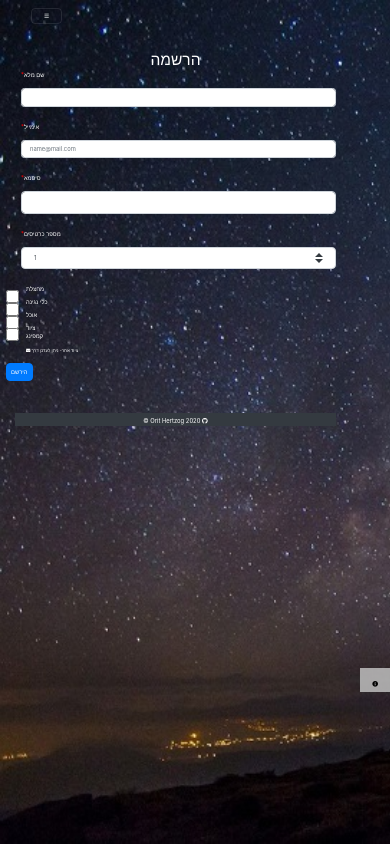
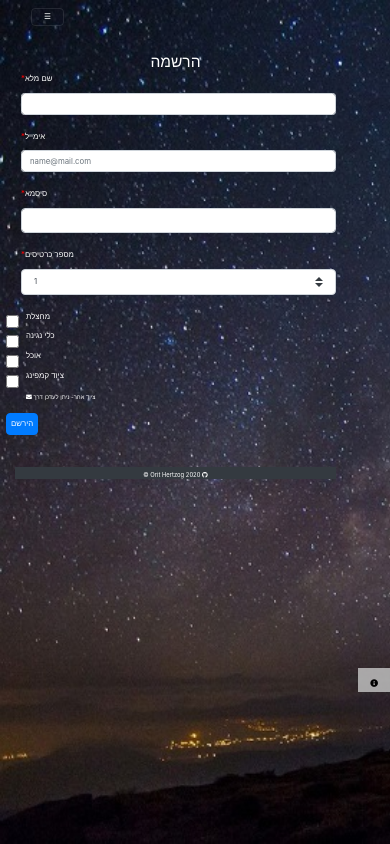
Before and after one commit to orityhertzog/covInd, a Flask app: page /register in a window 390 px wide. Run offline with Flask 2, Linux system fonts and the light colour scheme; some libraries are stand-ins or nearby versions.

Commit message:
added some changes to make the website more responsive

```diff
--- a/static/style.css
+++ b/static/style.css
@@ -61,8 +61,6 @@ form {
 
 #side-nav {
     position: fixed;
-    /*width: auto;
-    height: auto;*/
     right: 0;
     bottom:18%;
     text-align: right;
@@ -165,10 +163,10 @@ sub a:hover{
 }
 
 select, input {
-    font-size:1.5vw !important;
+    font-size:2vw !important;
 }
 .checkbox {
-    width: 15vw;
+    width: auto;
 
 }
 li {
@@ -176,20 +174,18 @@ list-style-type: none;
 }
 .chkLabel input {
     float: left;
-    margin-top:0.5rem;
 }
 chkLabel label {
     display: block;
-    margin-left: 1.5rem;
 }
 
 form {
-    font-size: 1.5vw !important;
+    font-size: 2vw !important;
 }
 button {
     width: auto !important;
     color:white;
-    font-size: 1.5vw !important;
+    font-size: 2vw !important;
 }
 .asterisk {
     color: red;
--- a/templates/user/registration.html
+++ b/templates/user/registration.html
@@ -29,28 +29,30 @@
                 </div>
 
                 <li>
-                    <div class="form-check form-register col-sm-2 checkbox mb-1">
-                        <input type="checkbox" class="form-check-input" id="mat" name="mat">
-                        <label for="mat" class="form-check-label" >מחצלת</label>
+                    <div class="form-check form-register col-sm-6 checkbox mb-2 chkLabel">
+                        <label for="mat" class="form-check-label">
+                            <input type="checkbox" class="form-check-input" id="mat" name="mat" style="font-size: 2vw">מחצלת
+                        </label>
                     </div>
 
-                    <div class="form-check form-register col-sm-2 checkbox mb-1">
+                    <div class="form-check form-register col-sm-6 checkbox mb-2 chkLabel">
+                        <label for="instrument" class="form-check-label">
                          <input type="checkbox" class="form-check-input " id="instrument" name="instrument">
-                        <label for="instrument" class="form-check-label">כלי נגינה</label>
-
+                        כלי נגינה</label>
                     </div>
 
-                    <div class="form-check form-register col-sm-2 checkbox mb-1">
+                    <div class="form-check form-register col-sm-6 checkbox mb-2 chkLabel">
+                         <label for="food" class="form-check-label">
                         <input type="checkbox" class="form-check-input " id="food" name="food" >
-                        <label for="food" class="form-check-label">אוכל</label>
-
+                       אוכל</label>
                     </div>
 
-                    <div class="form-check form-register col-sm-2 checkbox mb-1">
-                        <input type="checkbox" class="form-check-input " id="camp" name="camp">
+                    <div class="form-check form-register col-sm-6 checkbox mb-2 chkLabel">
+                        <input type="checkbox" class="form-check-input" id="camp" name="camp">
                         <label for="camp" class="form-check-label">ציוד קמפינג</label>
                     </div>
                 </li>
+
                 <div class="form-check">
                     <sub><a class="fa-ic fa fa-envelope" href="mailto: orityhertzog@gmail.com?subject=covInD-equipment"></a> ציוד אחר- ניתן לעדכן דרך </sub>
                 </div>
```
Also changed, not shown: templates/user/edit_registration.html (+24 -16 lines).
